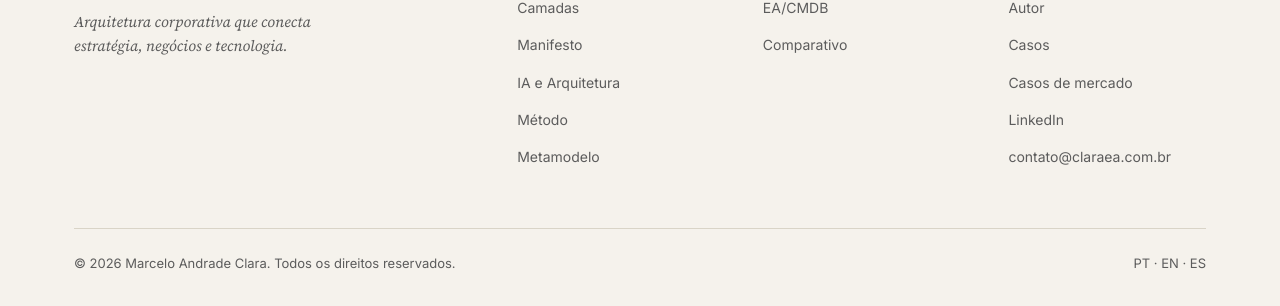
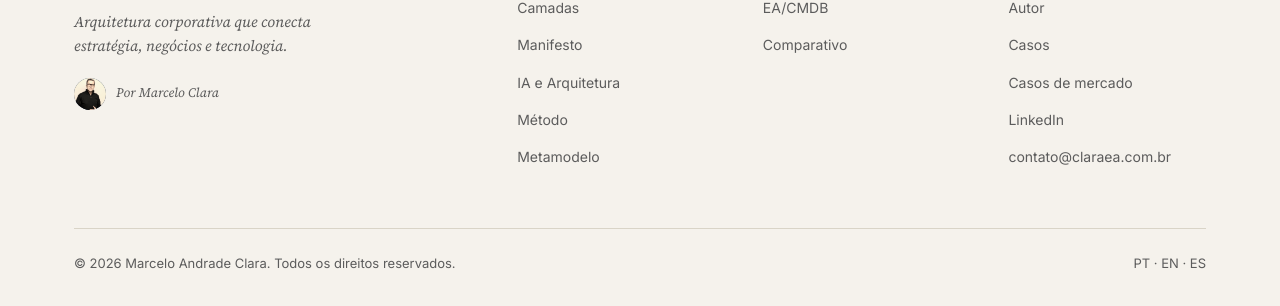
Before and after one commit to claraea/ea-landing-page, a plain HTML site: page index.html in a window 1280 px wide. Shown: the part 10575-10881 px from the top of the page. Drawn offline with nearby package versions, Linux system fonts and the light colour scheme.

Commit message:
Adiciona miniatura discreta do autor no rodapé da home
Co-Authored-By: Claude Sonnet 5 <noreply@anthropic.com>

```diff
--- a/assets/styles.css
+++ b/assets/styles.css
@@ -1084,6 +1084,36 @@ footer .logo { display: block; margin-bottom: 12px; }
   max-width: 36ch;
 }
 
+.footer-credit {
+  display: inline-flex;
+  align-items: center;
+  gap: 10px;
+  margin-top: 20px;
+  text-decoration: none;
+  color: var(--ink-muted);
+  font-family: var(--serif);
+  font-style: italic;
+  font-size: 13px;
+  transition: color 0.2s;
+}
+.footer-credit:hover { color: var(--brand-deep); }
+
+.footer-credit-photo {
+  width: 32px;
+  height: 32px;
+  border-radius: 50%;
+  overflow: hidden;
+  flex-shrink: 0;
+  background: linear-gradient(135deg, #2A3D5C 0%, #1B2D4F 100%);
+}
+.footer-credit-photo img {
+  width: 100%;
+  height: 100%;
+  object-fit: cover;
+  object-position: center 18%;
+  filter: sepia(0.55) saturate(0.9) brightness(0.96) contrast(1.02) hue-rotate(-6deg);
+}
+
 .footer-col h4 {
   font-size: 12px;
   letter-spacing: 0.2em;
--- a/index.html
+++ b/index.html
@@ -494,6 +494,10 @@
       <div>
         <a href="./" class="logo">Clara<span>/</span>EA</a>
         <p class="footer-tagline" data-i18n="footer.tagline">Arquitetura corporativa que conecta estratégia, negócios e tecnologia.</p>
+        <a href="ClaraEA-Autor.html" class="footer-credit">
+          <span class="footer-credit-photo"><img src="/assets/marcelo-clara.jpg" alt="Marcelo Andrade Clara" loading="lazy"></span>
+          <span data-i18n="footer.credit">Por Marcelo Clara</span>
+        </a>
       </div>
       <div class="footer-col">
         <h4 data-i18n="footer.h1">Framework</h4>
@@ -731,6 +735,7 @@
       'news.mailto.subject': 'Inscrição · Clara/EA',
       'news.mailto.body': 'Olá,\n\nGostaria de receber atualizações do framework Clara/EA e do EA/CMDB.\n\nMeu e-mail: {email}\n\n— enviado pelo site claraea.com.br',
       'footer.tagline': 'Arquitetura corporativa que conecta estratégia, negócios e tecnologia.',
+      'footer.credit': 'Por Marcelo Clara',
       'footer.h1': 'Framework', 'footer.h2': 'Ferramenta', 'footer.h3': 'Sobre',
       'footer.l1': 'Camadas', 'footer.l2': 'Manifesto', 'footer.l3': 'IA e Arquitetura', 'footer.l9': 'Método', 'footer.l10': 'Metamodelo',
       'iateaser.eyebrow': 'IA e Arquitetura Corporativa', 'iateaser.title': 'Sem modelo explícito, a IA adivinha a sua empresa',
@@ -837,6 +842,7 @@
       'news.mailto.subject': 'Subscription · Clara/EA',
       'news.mailto.body': 'Hello,\n\nI would like to receive updates on the Clara/EA framework and EA/CMDB.\n\nMy email: {email}\n\n— sent from claraea.com.br',
       'footer.tagline': 'Enterprise architecture that connects strategy, business, and technology.',
+      'footer.credit': 'By Marcelo Clara',
       'footer.h1': 'Framework', 'footer.h2': 'Tool', 'footer.h3': 'About',
       'footer.l1': 'Layers', 'footer.l2': 'Manifesto', 'footer.l3': 'AI and Architecture', 'footer.l9': 'Method', 'footer.l10': 'Metamodel',
       'iateaser.eyebrow': 'AI and Enterprise Architecture', 'iateaser.title': 'Without an explicit model, AI guesses your company',
@@ -943,6 +949,7 @@
       'news.mailto.subject': 'Suscripción · Clara/EA',
       'news.mailto.body': 'Hola,\n\nMe gustaría recibir actualizaciones del framework Clara/EA y del EA/CMDB.\n\nMi correo: {email}\n\n— enviado desde claraea.com.br',
       'footer.tagline': 'Arquitectura empresarial que conecta estrategia, negocio y tecnología.',
+      'footer.credit': 'Por Marcelo Clara',
       'footer.h1': 'Framework', 'footer.h2': 'Herramienta', 'footer.h3': 'Acerca',
       'footer.l1': 'Capas', 'footer.l2': 'Manifiesto', 'footer.l3': 'IA y Arquitectura', 'footer.l9': 'Método', 'footer.l10': 'Metamodelo',
       'iateaser.eyebrow': 'IA y Arquitectura Empresarial', 'iateaser.title': 'Sin un modelo explícito, la IA adivina su empresa',
```
